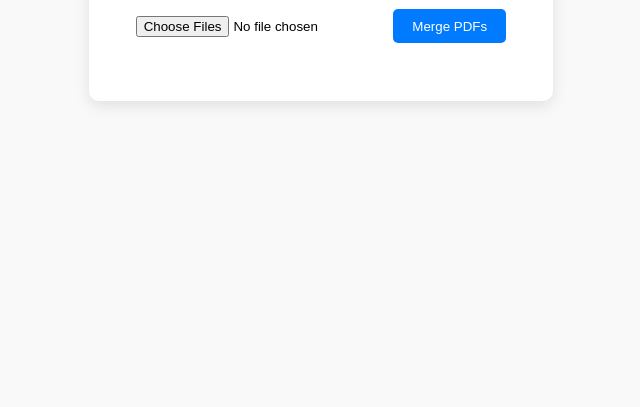
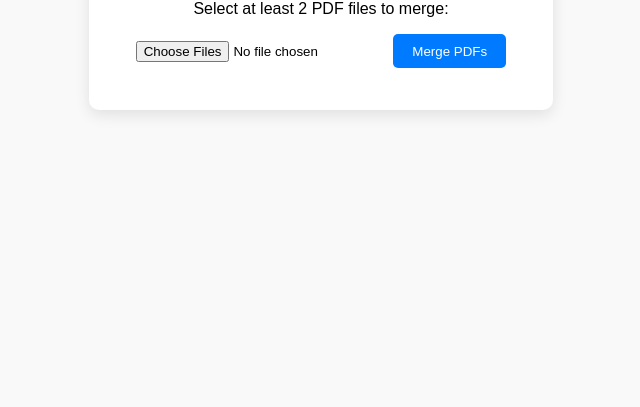
Before and after one commit to kelasmaster/pdf-merger, a plain HTML site: page index.html in a window 1280 px wide. Shown: the part 409-816 px from the top of the page, without its empty margins (319-959 px from the left). Drawn offline with Linux system fonts and the light colour scheme.

Commit message:
Update index.html

```diff
--- a/index.html
+++ b/index.html
@@ -9,9 +9,9 @@
 <body>
   <div class="container">
     <h1>PDF Merger</h1>
-    <input type="file" id="pdfInput" accept="application/pdf" multiple />
-    <button id="mergeBtn">Merge PDFs</button>
-    <p id="status"></p>
+    <p>Select at least 2 PDF files to merge:</p>
+<input type="file" id="pdfInput" accept="application/pdf" multiple />
+<button id="mergeBtn">Merge PDFs</button>
   </div>
 
   <!-- pdf-lib CDN -->
```
